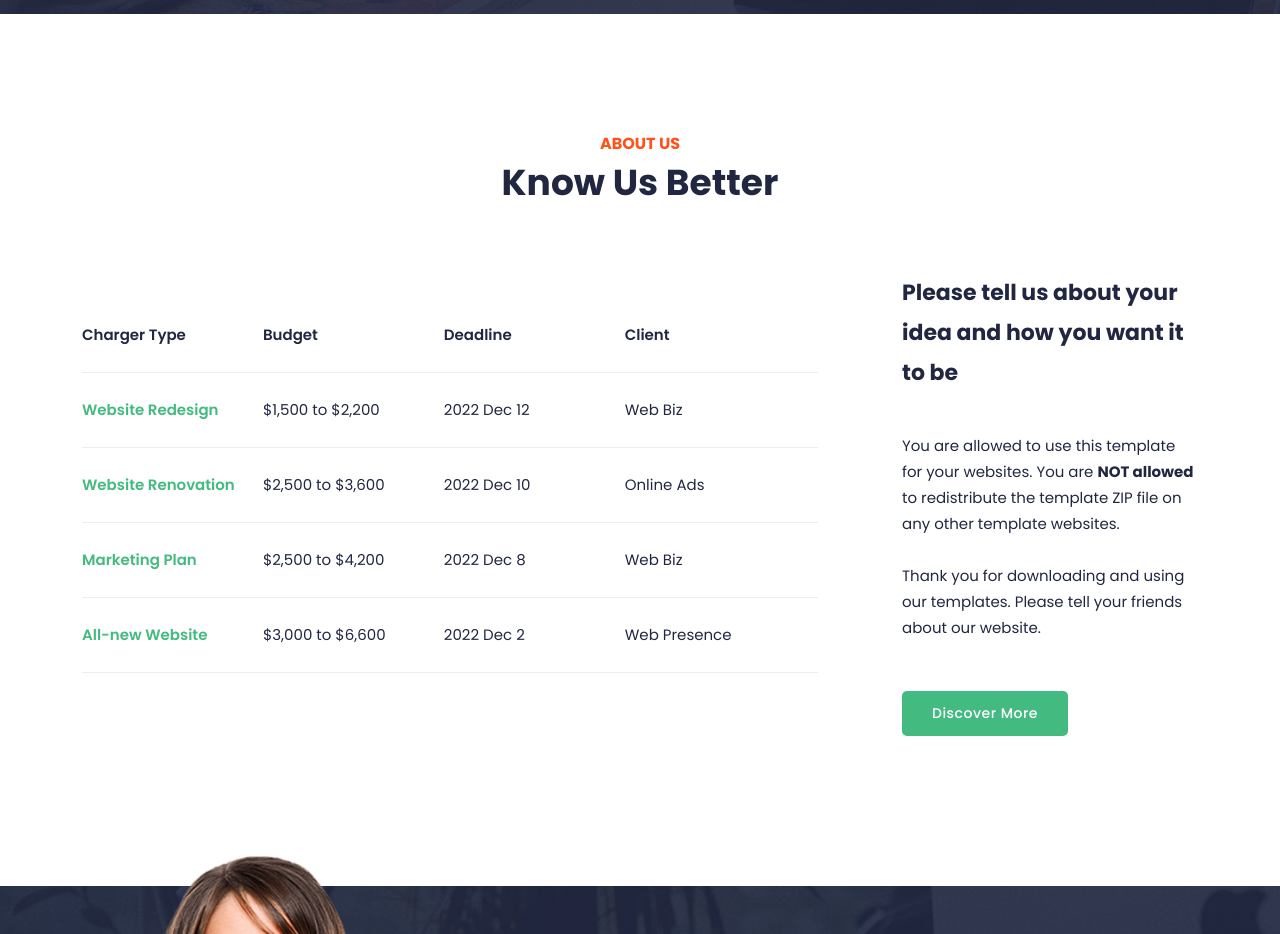
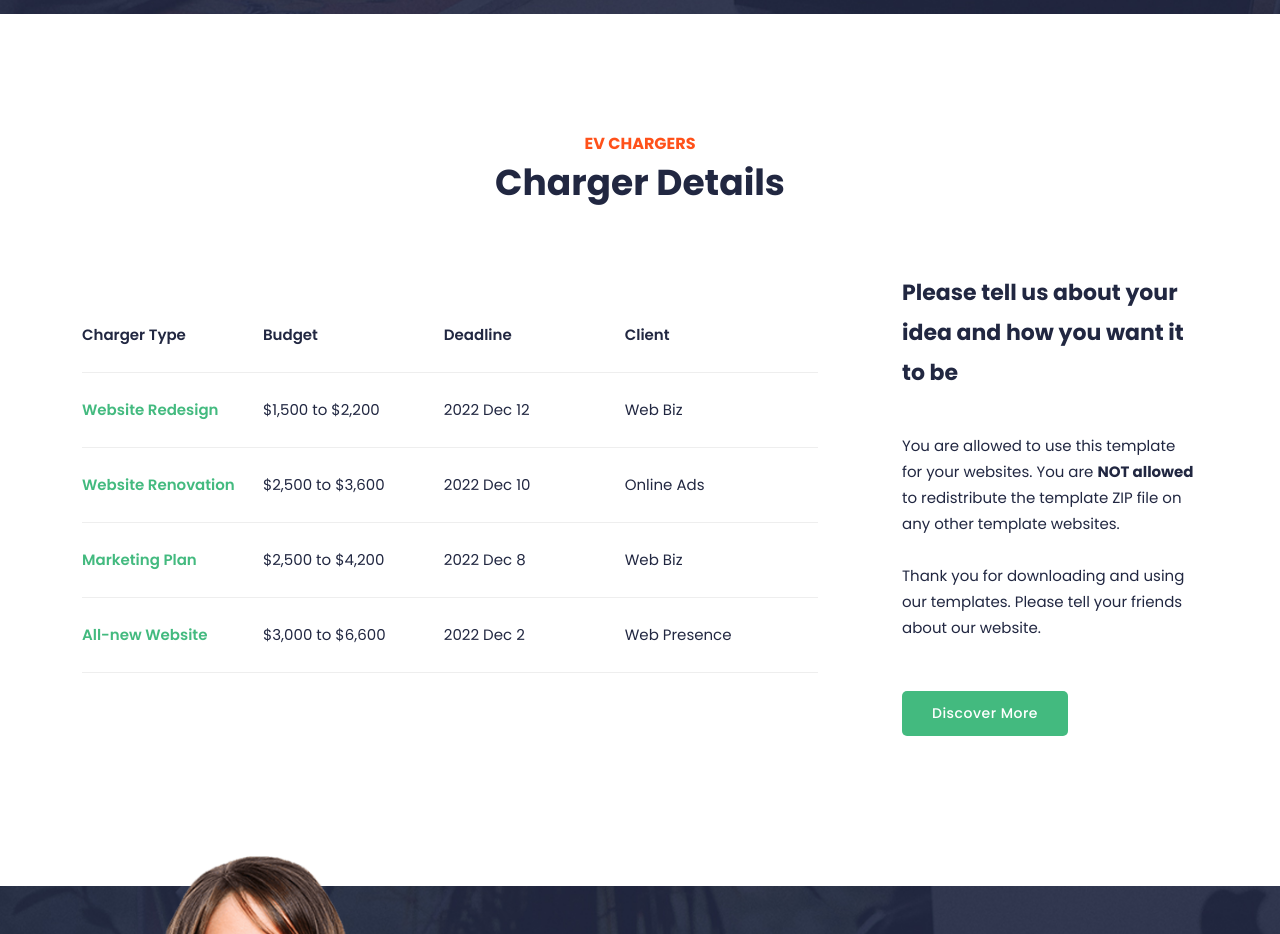
Before and after one commit to Sohamkale23/company-website, a plain HTML site: page index.html in a window 1280 px wide. Shown: the part 1960-2894 px from the top of the page. Drawn offline with nearby package versions, Linux system fonts and the light colour scheme.

Commit message:
Add files via upload

```diff
--- a/index.html
+++ b/index.html
@@ -224,8 +224,8 @@ https://templatemo.com/tm-574-mexant
       <div class="row">
         <div class="col-lg-6 offset-lg-3">
           <div class="section-heading">
-            <h6>About Us</h6>
-            <h4>Know Us Better</h4>
+            <h6>EV chargers</h6>
+            <h4>Charger Details</h4>
           </div>
         </div>
 
```
Also changed, not shown: about-us.html (+1 -1 lines).
